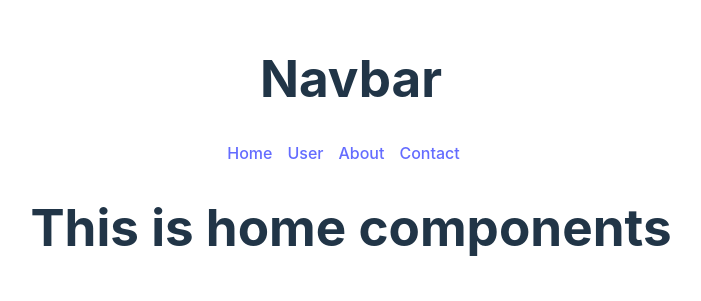
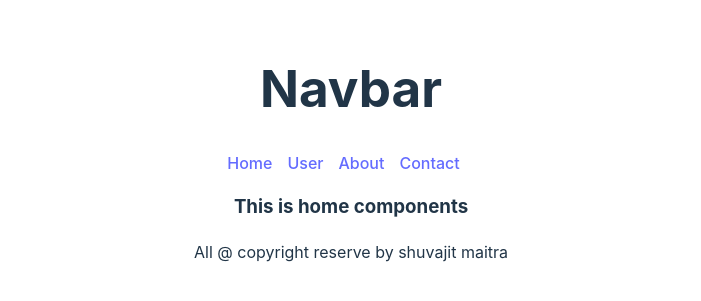
Before and after one commit to shuvajitmaitra/Module-45, a React (Vite) app: page / in a window 1280 px wide. Shown: the part 247-548 px from the top of the page, without its empty margins (289-990 px from the left). Built offline with nearby package versions, Linux system fonts and the light colour scheme.

Commit message:
add footer components

```diff
--- /dev/null
+++ b/src/components/Footer/Footer.jsx
@@ -0,0 +1,9 @@
+const Footer = () => {
+  return (
+    <div>
+      <p>All @ copyright reserve by shuvajit maitra</p>
+    </div>
+  );
+};
+
+export default Footer;
--- a/src/components/Home/Home.jsx
+++ b/src/components/Home/Home.jsx
@@ -1,13 +1,15 @@
 import { Outlet } from "react-router-dom";
 import Header from "../Header/Header";
 import "../../../src/App.css";
+import Footer from "../Footer/Footer";
 
 const Home = () => {
   return (
     <div>
       <Header></Header>
-      <h1>This is home components</h1>
+      <h3>This is home components</h3>
       <Outlet></Outlet>
+      <Footer></Footer>
     </div>
   );
 };
```
